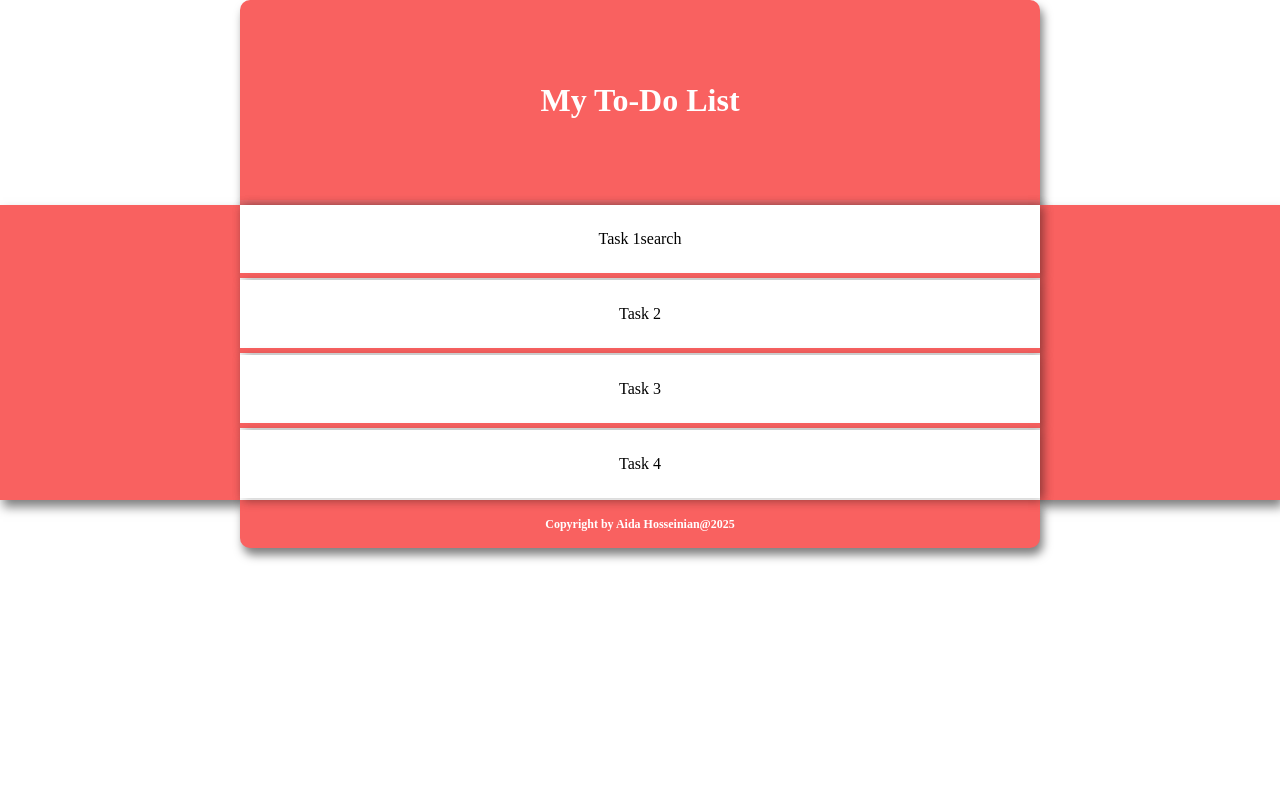
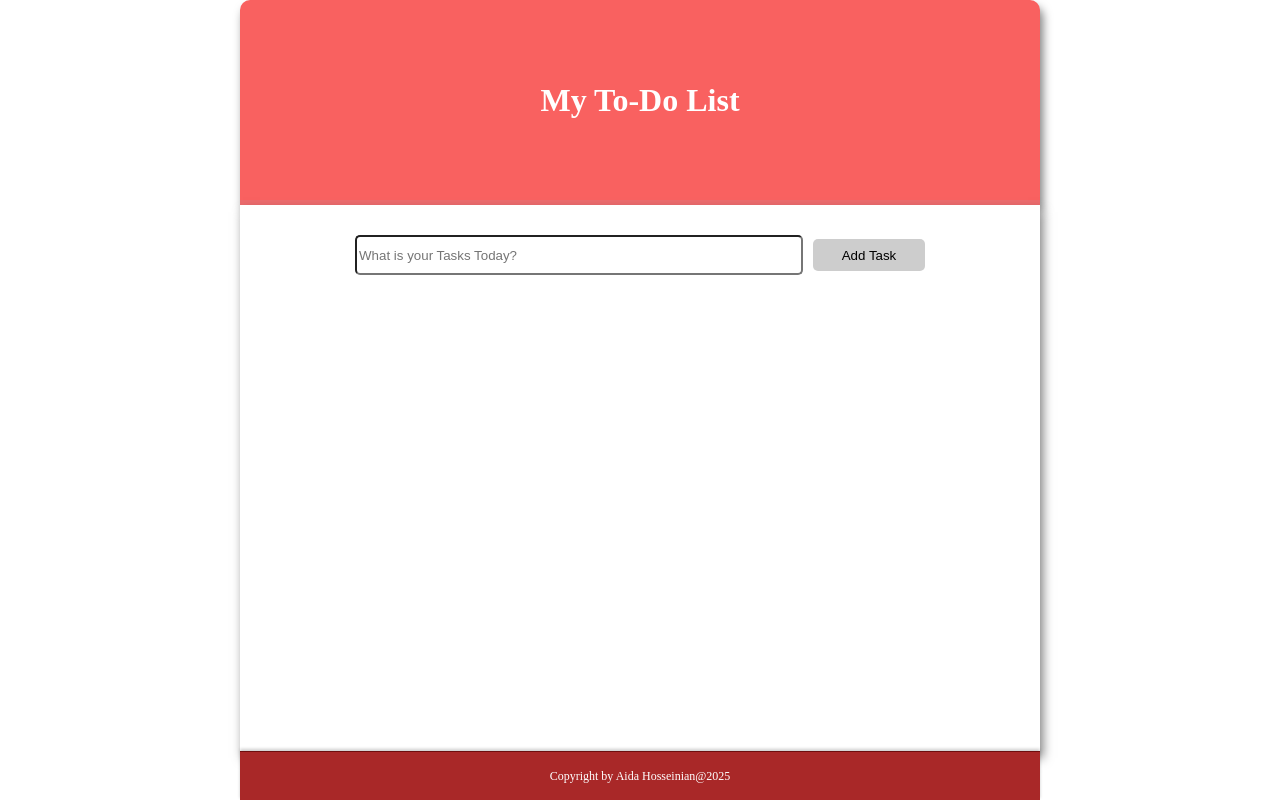
Before and after one commit to AidaHosseinian/todo-list, a React app: page / in a window 1280 px wide. Built offline with nearby package versions, Linux system fonts and the light colour scheme.

Commit message:
Initial Layout

```diff
--- a/src/App.jsx
+++ b/src/App.jsx
@@ -2,20 +2,17 @@
 import React from "react";
 import './style.scss';
 import Header from "./header/Header.jsx";
-import TodoContainer from "./todo-container/TodoContainer.jsx";
 import Footer from "./footer/Footer.jsx";
+import TodoWrapper from "./todo-container/TodoWrapper.jsx";
 
 function App() {
     return (
-        <>
+        <div className="layout">
+            <link rel="stylesheet" href="https://cdnjs.cloudflare.com/ajax/libs/font-awesome/4.7.0/css/font-awesome.min.css"></link>
             <Header />
-
-            <div className="todo-container">
-                <TodoContainer />
-            </div>
-
+            <TodoWrapper />
             <Footer />
-        </>
-);}
+        </div>
+)}
 
 export default App;
--- a/src/footer/Footer.jsx
+++ b/src/footer/Footer.jsx
@@ -2,7 +2,12 @@ import React from "react";
 import './footer.scss';
 
 function Footer() {
-    return <h3 className="footer">Copyright by Aida Hosseinian@2025</h3>
+
+    return <div className="footer">
+        <div className="container">
+            Copyright by Aida Hosseinian@2025
+        </div>
+    </div>
 }
 
 export default Footer;
--- a/src/footer/footer.scss
+++ b/src/footer/footer.scss
@@ -1,14 +1,12 @@
 .footer {
-    background-color: rgb(249 97 96);
+    background-color: rgb(169, 40, 40);
     font-size: 12px;
     color: white;
-    width: 800px;
     height: 3rem;
     text-align: center;
-    margin: 0 auto;
     display: flex;
     align-items: center;
     justify-content: center;
-    border-radius: 0 0 10px 10px;
-    box-shadow: 3px 7px 10px rgba(1, 1, 1, .5);
+    box-shadow: 0 -2px 3px rgba(0, 0, 0, .2);
+    border-top: 1px solid rgb(110, 14, 14);
 }
--- a/src/header/Header.jsx
+++ b/src/header/Header.jsx
@@ -3,8 +3,8 @@ import './header.scss';
 
 function Header() {
     return <div className="header">
-        <h1>My To-Do List</h1>
-    </div>
+            <h1>My To-Do List</h1>
+        </div>
 }
 
 export default Header;
--- a/src/header/header.scss
+++ b/src/header/header.scss
@@ -1,10 +1,8 @@
 .header {
     background-color: rgb(249 97 96);
     color: white;
-    width: 800px;
     height: 12.5rem;
     text-align: center;
-    margin: 0 auto;
     border-bottom: 5px solid rgba(222, 119, 122, 0.5);
     display: flex;
     justify-content: center;
--- a/src/style.scss
+++ b/src/style.scss
@@ -5,14 +5,29 @@ body {
     font-family: 'Times New Roman', Times, serif;
 }
 
-.main-container {
+.layout {
     width: 800px;
     margin: 0 auto;
+    display: flex;
+    flex-direction: column;
+    height: 100vh;
+
+    .todo-container {
+        flex: 1;
+    }
+
+    ul {
+        list-style-type: none;
+        margin: 0;
+        padding: 0;
+        text-align: left;
+
+        li {
+            margin: 0 5px 5px 5px;
+
+            .fa-trash{
+                margin:10px 10px 0px 165px;
+            }
+        }
+    }
 }
-
-.todo-container {
-    background-color: rgb(249 97 96);
-    text-align: center;
-    max-width: 100vw;
-    box-shadow: 3px 7px 10px rgba(1, 1, 1, .5);
-}
--- a/src/todo-container/TodoContainer.jsx
+++ /dev/null
@@ -1,17 +0,0 @@
-import React from "react";
-import './todo.scss';
-
-function TodoContainer() {
-    return <div className="todo-inner-container">
-        <div className="todo-inner-container todo-task">Task 1
-        <span class="material-symbols-outlined">
-search
-</span>
-        </div>
-        <div className="todo-inner-container todo-task">Task 2</div>
-        <div className="todo-inner-container todo-task">Task 3</div>
-        <div className="todo-inner-container todo-task">Task 4</div>
-    </div>
-}
-
-export default TodoContainer;
--- /dev/null
+++ b/src/todo-container/TodoForm.jsx
@@ -0,0 +1,25 @@
+import React, { useState } from "react";
+import './todo.scss';
+
+function TodoForm() {
+    const [value , setValue] = useState("")
+
+    const handleChange =(e) => {
+        setValue(e.target.value)
+    }
+    const handleSubmit =(e) => {
+        console.log(value)
+    }
+
+    return (<form onSubmit={handleSubmit}>
+        <input
+            type="search"
+            placeholder="What is your Tasks Today?"
+            value={value}
+            onChange={handleChange}
+        />
+        <button className="task-submit">Add Task</button>
+    </form>
+)}
+
+export default TodoForm;
--- /dev/null
+++ b/src/todo-container/TodoWrapper.jsx
@@ -0,0 +1,16 @@
+import React,{useState} from "react";
+import './todo.scss';
+import TodoForm from "./TodoForm.jsx";
+
+
+function TodoWrapper() {
+
+
+    return (<div className="todo-wrapper">
+        <div className="todo-task-bar">
+            <TodoForm />
+        </div>
+    </div>
+)}
+
+export default TodoWrapper;
--- a/src/todo-container/todo.scss
+++ b/src/todo-container/todo.scss
@@ -1,17 +1,48 @@
-.todo-inner-container {
-    background-color: white;
-    max-width: 800px;
-    display: inline-block;
-    box-shadow: 3px 1px 10px rgba(0, 0, 0, 0.25);
+.layout {
+    display: flex;
+    flex-direction: column;
+    min-height: 100vh;
 
-    &.todo-task {
-        width: 750px;
-        margin-bottom: 2px;
-        padding: 25px;
-        border-bottom: 5px solid rgb(249 97 96);
+    .todo-wrapper {
+        flex: 1;
+        text-align: center;
+        box-shadow: 3px 7px 10px rgba(1, 1, 1, .5);
+        background-color: white;
 
-        &:last-child {
-            border: none;
-          }
+        .todo-task-bar {
+            margin-top: 10px;
+            padding: 20px;
+
+            input {
+                width: 35vw;
+                height: 5vh;
+                border-radius: 5px;
+            }
+
+            .task-submit {
+                background-color: #cdcdcd;
+                width: 7rem;
+                height: 2rem;
+                border-radius: 5px;
+                border: none;
+                margin-left: 10px;
+            }
+        }
+
+        .todo-list {
+
+            p{
+                flex: 1;
+            }
+
+            .todo-task {
+                margin-top: 10px;
+                background-color: #e8e8e8bd;
+                border-radius: 5px;
+                padding: 10px;
+                display: flex;
+                align-items: baseline;
+            }
+        }
     }
 }
```
